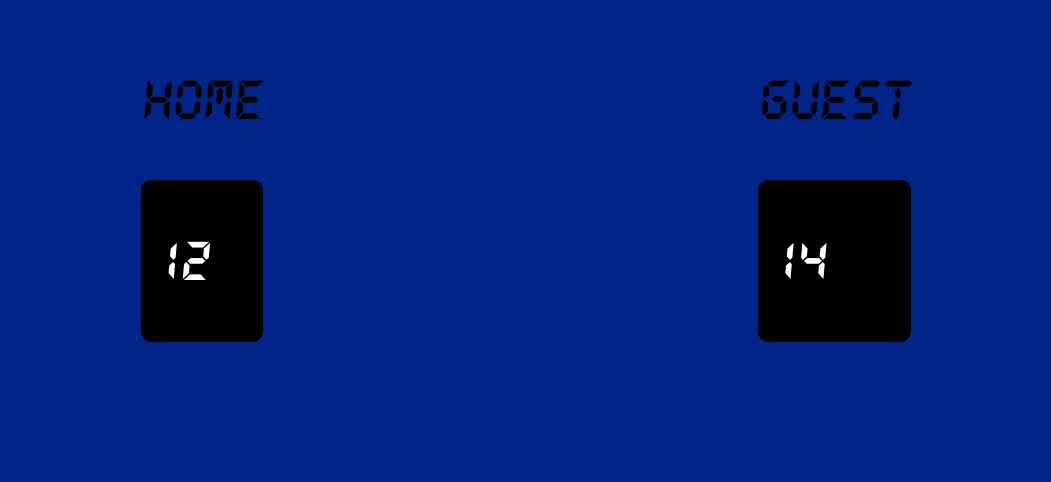
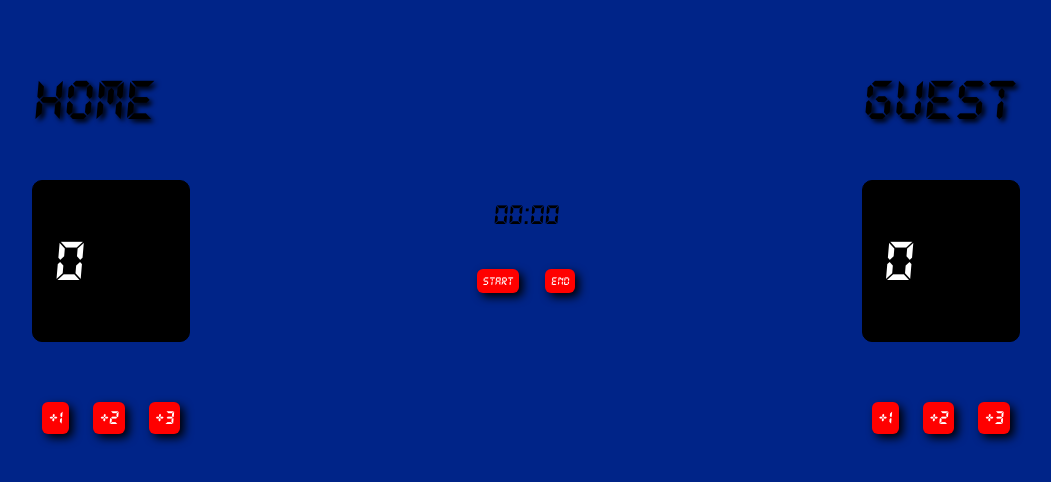
Before and after one commit to thabo-m16/Basketball-board, a plain HTML site: page index.html in a window 1280 px wide. Shown: the whole page, without its empty margins (114-1165 px from the left). Drawn offline with Linux system fonts and the light colour scheme.

Commit message:
The full design is complete, off to js for functionality

```diff
--- a/index.html
+++ b/index.html
@@ -2,7 +2,7 @@
 <html lang="en">
     <head>
         <meta charset="UTF-8">
-        <meta name="viewport" content="width=device-width, initial-scale=1.0">
+        <meta name="viewport" content="width=device-width, initial-scale=1.0"> <!-- tag is an HTML setting that makes web pages responsive and readable on mobile devices -->
         <title>ScoreBoard</title>
         <link rel="stylesheet" href="styles.css">
     </head>
@@ -11,14 +11,27 @@
 
             <div class="home">
                 <h1>HOME</h1>
-                <h2 id="homeScore">12</h2>
+                <h2 id="homeScore">0</h2>
+                <button id="homeOne">+1</button>
+                    <button id="homeTwo">+2</button>
+                    <button id="homeThree">+3</button>
+            </div>
+
+            <div class="timer">
+                <h3 id="timer">00:00</h3>
+                <div>
+                    <button class="timerBtn">START</button>
+                    <button class="timerBtn">END</button>
+                </div>
             </div>
 
             <div class="guest">
                 <h1>GUEST</h1>
-                <h2 id="awayScore">14</h2>
+                <h2 id="awayScore">0</h2>
+                <button id="awayOne">+1</button>
+                <button id="awayTwo">+2</button>
+                <button id="awayThree">+3</button>
             </div>
-
         </div>
         <script src="script.js"></script>
     </body>
--- a/styles.css
+++ b/styles.css
@@ -17,6 +17,7 @@ body{
 
 h1{
     font-size: 60px;
+    text-shadow: 3px 3px 5px #000000;
 }
 
 h2{
@@ -27,3 +28,27 @@ h2{
     color: #fff;
     font-size: 60px;
 }
+
+button{
+    font-size: 20px;
+    padding: 5px 5px;
+    margin: 10px;
+    border: 1px dashed #ff0000;
+    border-radius: 6px;
+    font-family: "clock", sans-serif;
+    color: #fff;
+    background-color: #ff0000;
+    box-shadow: 4px 4px 10px #000000; /*box-shadow is a CSS property that adds a shadow effect to an element, creating depth and visual interest.*/
+}
+
+.timer{
+    font-size: 25px;
+    display: flex;
+    justify-content: center;
+    align-items: center;
+    flex-direction: column; /*flex-direction is a CSS property that defines the direction of the main axis in a flex container, determining how flex items are laid out within the container.*/
+}
+
+.timerBtn{
+    font-size: 12px;
+}
```
